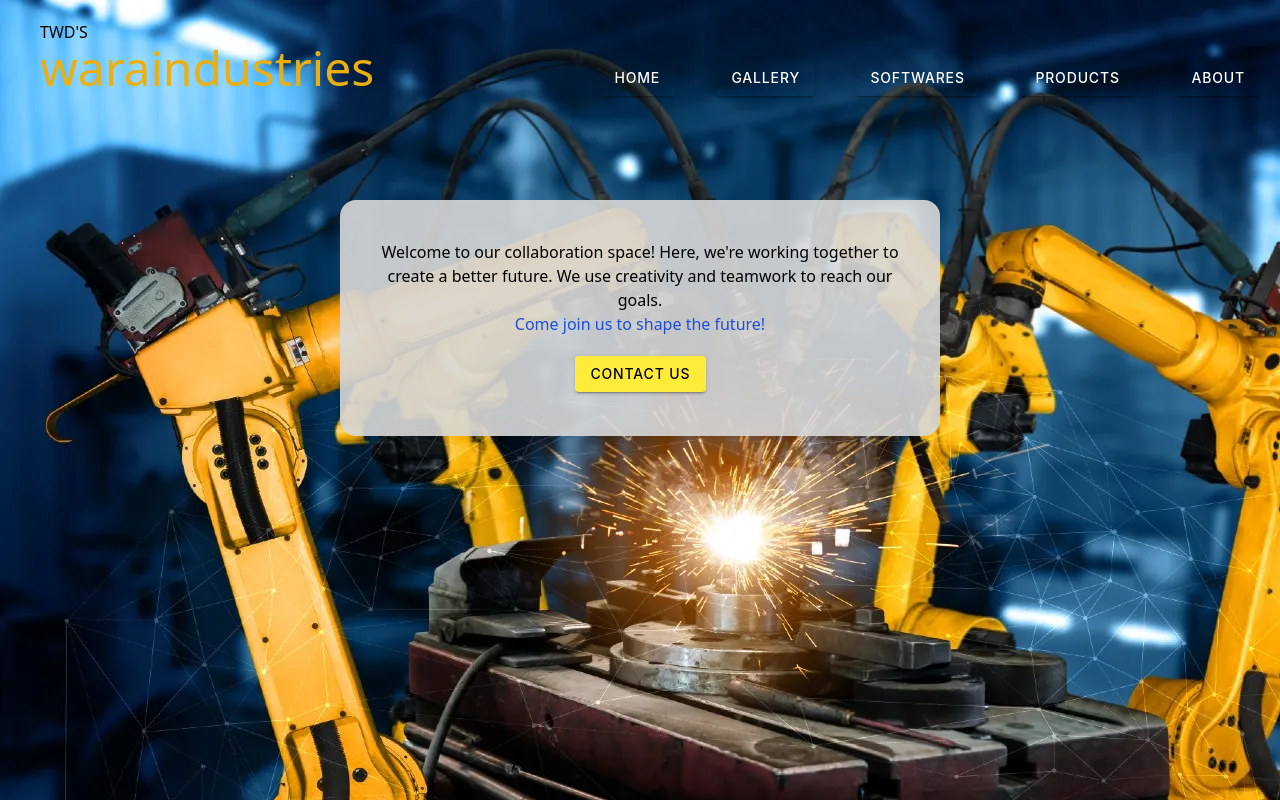
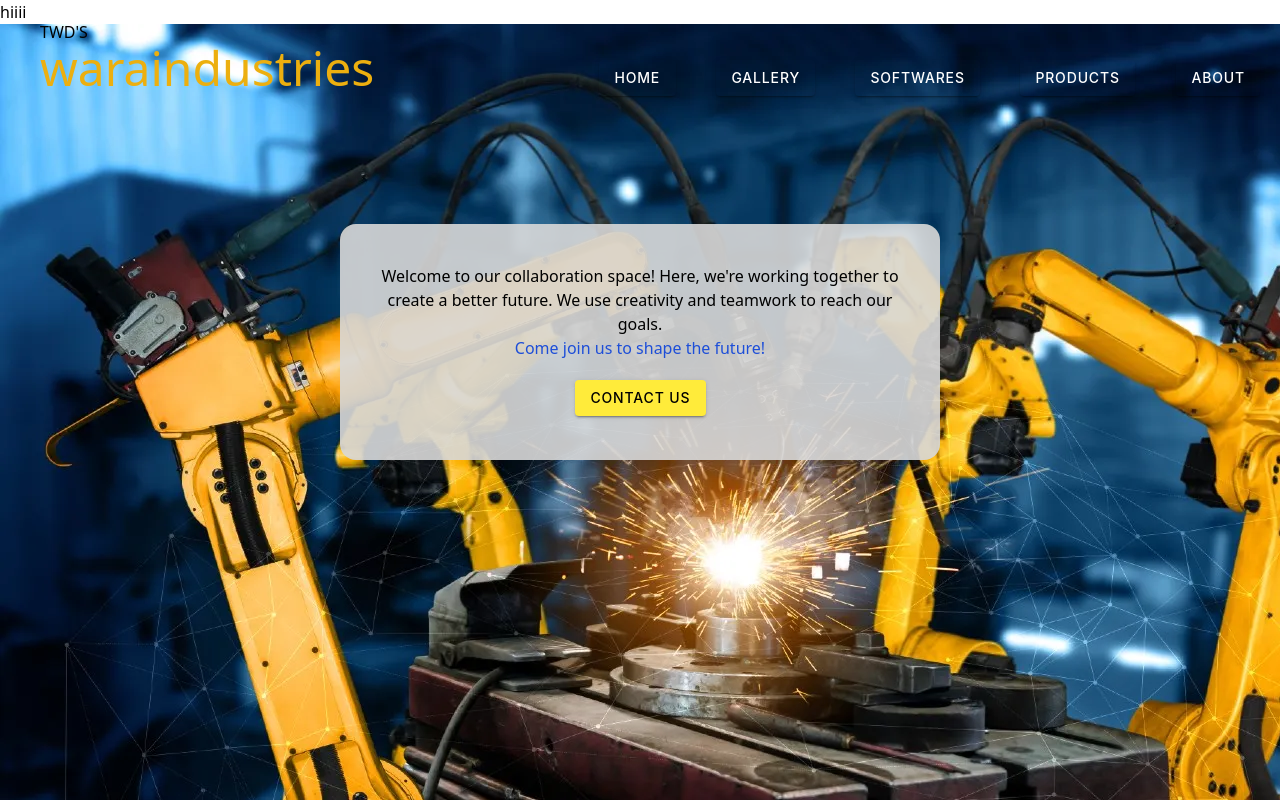
Before and after one commit to tuddiesgames/waran_industries, a React (Create React App) app: page / in a window 1280 px wide. Shown: the top 800 px of the page. Built offline with nearby package versions, Linux system fonts and the light colour scheme.

Commit message:
Initial commit

```diff
--- a/src/App.tsx
+++ b/src/App.tsx
@@ -9,6 +9,7 @@ setupIonicReact();
 
 const App: React.FC = () => (
   <IonApp>
+    <div>hiiii</div>
     <Main />
   </IonApp>
 );
```
